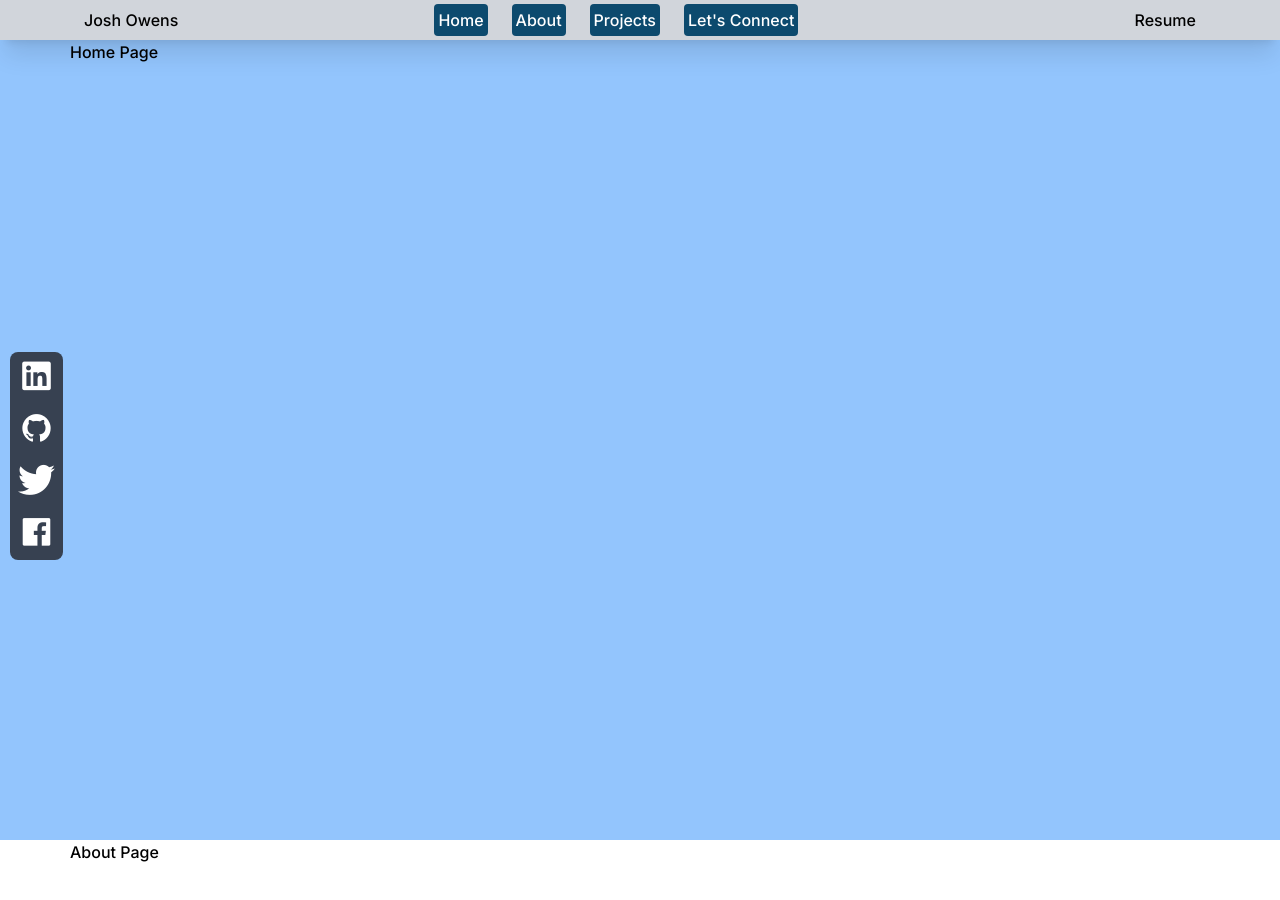
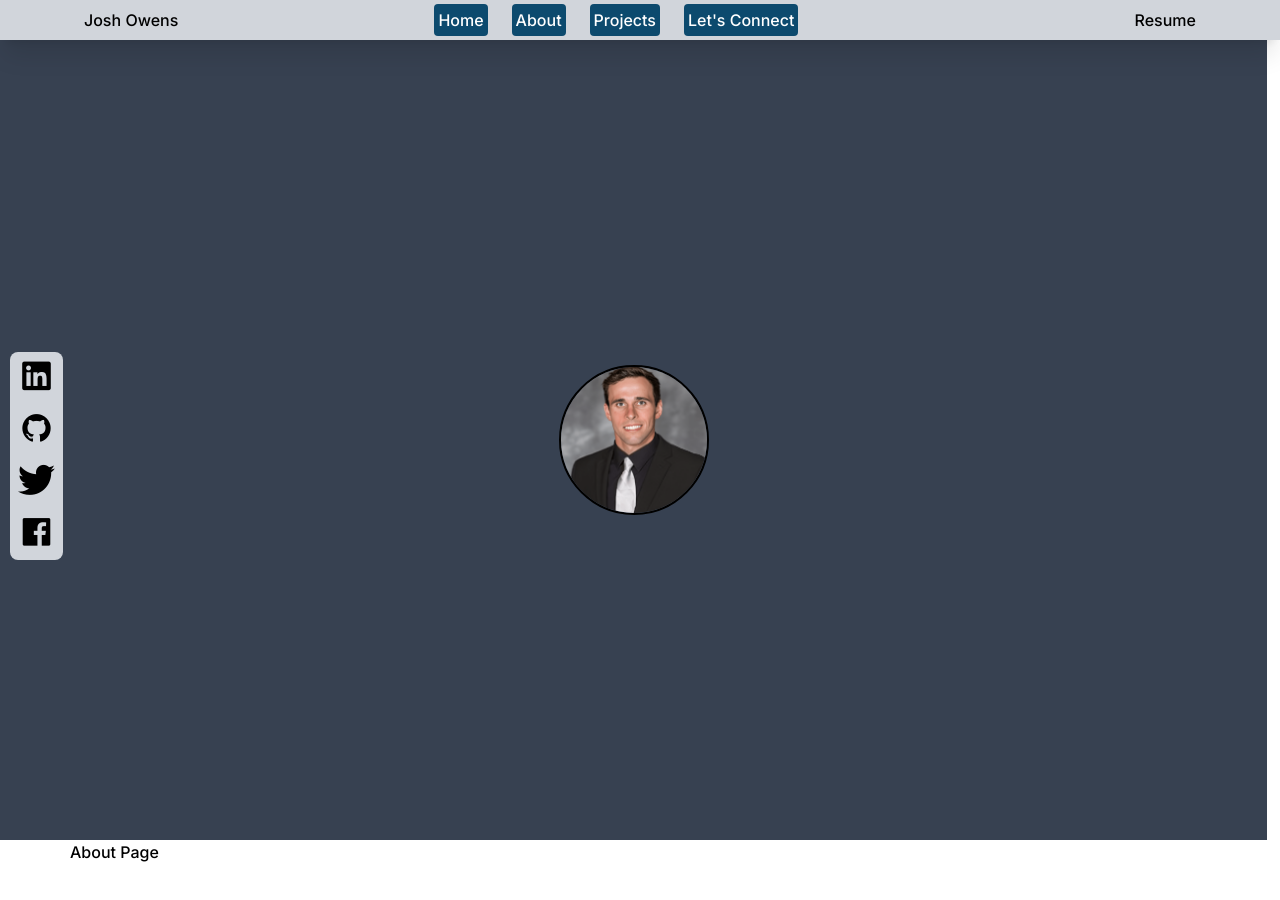
Before and after one commit to Joshowens16/portfolio_v2, a React (Vite) app: page / in a window 1280 px wide. Shown: the top 900 px of the page. Built offline with nearby package versions, Linux system fonts and the light colour scheme.

Commit message:
working on homepage

```diff
--- a/src/Home.tsx
+++ b/src/Home.tsx
@@ -2,8 +2,13 @@ import React from "react";
 
 const Home = () => {
   return (
-    <div className="bg-blue-300 h-screen px-[70px]">
-      <h1 className="">Home Page</h1>
+    <div className="bg-gray-700 h-screen px-[70px] flex flex-wrap justify-center flex-col content-center w-[99.01vw]">
+      <div>
+        <img
+          className="w-[150px] h-[150px] object-cover object-center rounded-full border-2 border-black"
+          src="/joshHS.PNG"
+        />
+      </div>
     </div>
   );
 };
--- a/src/Nav.tsx
+++ b/src/Nav.tsx
@@ -41,8 +41,8 @@ const Nav = () => {
                 smooth={true}
                 spy={true}
                 to={section.name}
-                offset={-50}
-                duration={1000}
+                offset={-40}
+                duration={750}
               >
                 <button className="bg-sky-900 p-1 text-white rounded hover:ring-1 ring-white">
                   {section.name}
--- a/src/Socials.tsx
+++ b/src/Socials.tsx
@@ -20,7 +20,7 @@ const socials: { devicon: string; link: string }[] = [
 ];
 const Socials = () => {
   return (
-    <div className="flex flex-col text-white content-center py-2 px-2 text-3xl gap-4 bg-gray-700 rounded-lg fixed bottom-[30vh] left-[10px]">
+    <div className="flex flex-col text-black content-center py-2 px-2 text-3xl gap-4 bg-gray-300 rounded-lg fixed bottom-[30vh] left-[10px]">
       {socials.map((link) => {
         return (
           <div className="flex justify-center hover:cursor-pointer">
```
